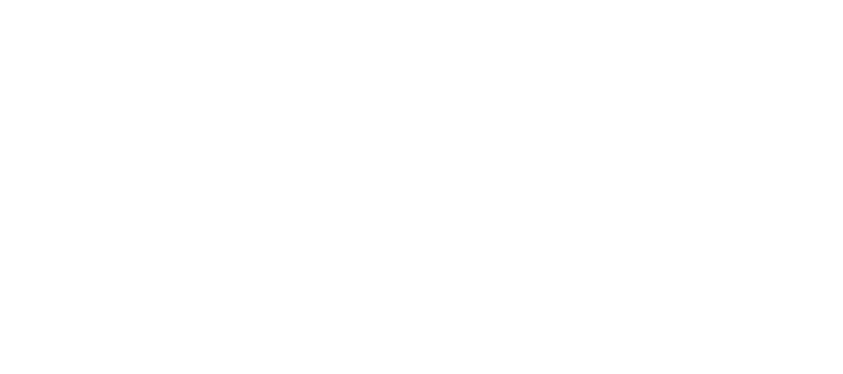
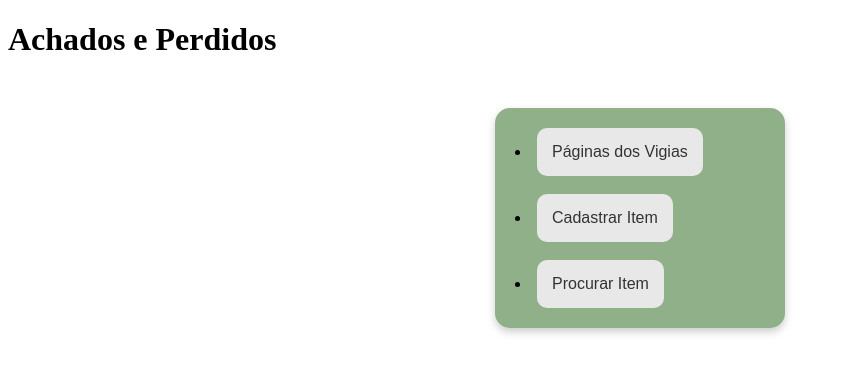
Before and after one commit to lineando/trabalho-final-web, a plain HTML site: page index.html in a window 1280 px wide. Shown: the whole page, without its empty margins (0-843 px from the left). Drawn offline with Linux system fonts and the light colour scheme.

Commit message:
mensagem de commit

```diff
--- a/css/estilo.css
+++ b/css/estilo.css
@@ -0,0 +1,30 @@
+body{
+    background-color: white;
+}
+.menu-container {
+    width: 250px;
+    padding: 20px;
+    background-color: #8fb089;
+    border-radius: 15px;
+    margin: 50px auto;
+    box-shadow: 0 4px 8px rgba(0, 0, 0, 0.2);
+    display: flex;
+    flex-direction: column;
+    gap: 15px;
+}
+
+/* Estilo dos botões */
+.menu-container button {
+    padding: 15px;
+    font-size: 16px;
+    background-color: #e8e8e8; /* Cor cinza dos botões */
+    color: #333;
+    border: none;
+    border-radius: 10px;
+    cursor: pointer;
+    transition: background-color 0.3s;
+}
+
+.menu-container button:hover {
+    background-color: #d3d3d3; /* Cor ao passar o mouse */
+}
--- a/index.html
+++ b/index.html
@@ -3,13 +3,24 @@
 <head>
     <meta charset="UTF-8">
     <meta name="viewport" content="width=device-width, initial-scale=1.0">
-    <title>Página inicial/title>
+    <link rel="stylesheet" href="css/estilo.css">
+    <title> MENU </title>
 </head>
 <body>
-    <ul>
-        <li>
 
-        </li>
+    <header>
+         <h1> Achados e Perdidos </h1>
+        </header>
+
+        <element class="menu-container">
+
+        <div>
+           <li><button onclick="window.location.href='paginas-dos-vigias.html'">Páginas dos Vigias</button><br><br> </li>
+           <li><button onclick="window.location.href='cadastrar-item.html'">Cadastrar Item</button><br><br> </li>
+            <li><button onclick="window.location.href='procurar-item.html'">Procurar Item</button></li>
+        </div>
     </ul>
+</element>
+
 </body>
 </html>
```
